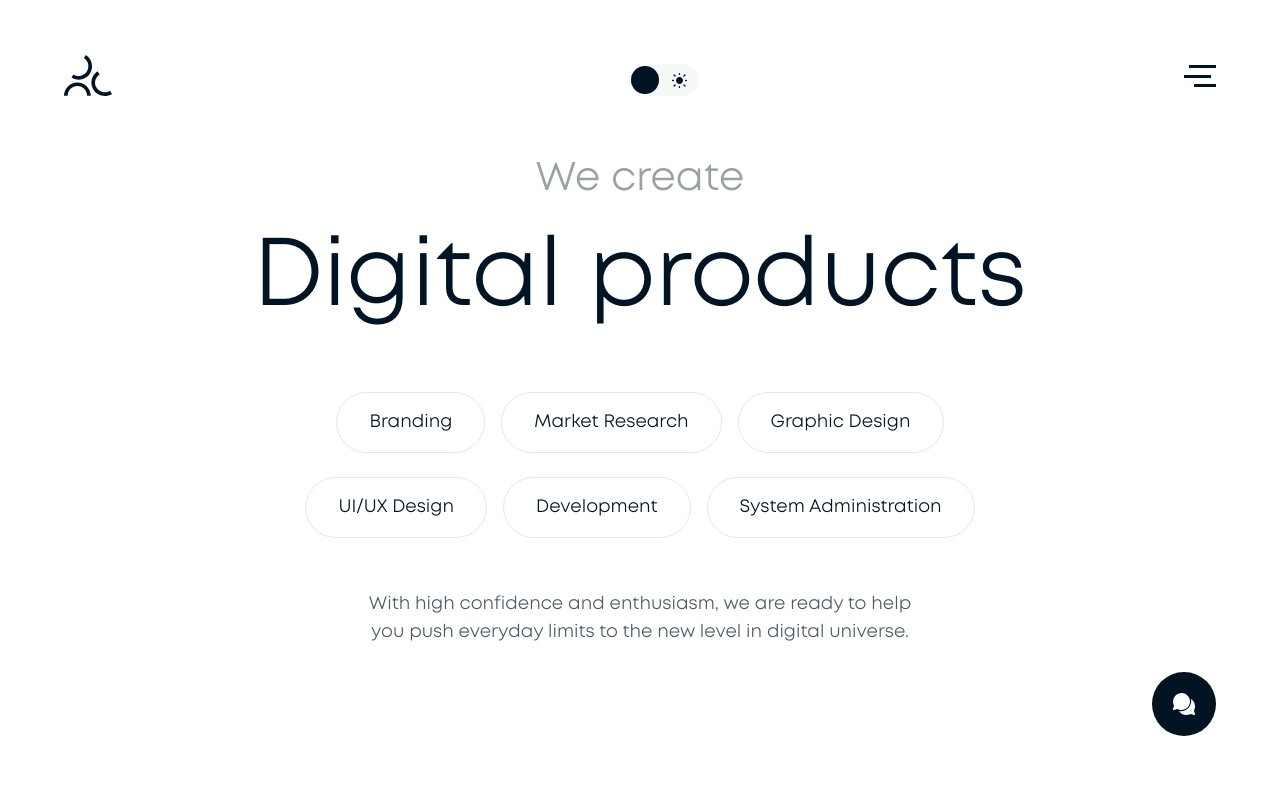
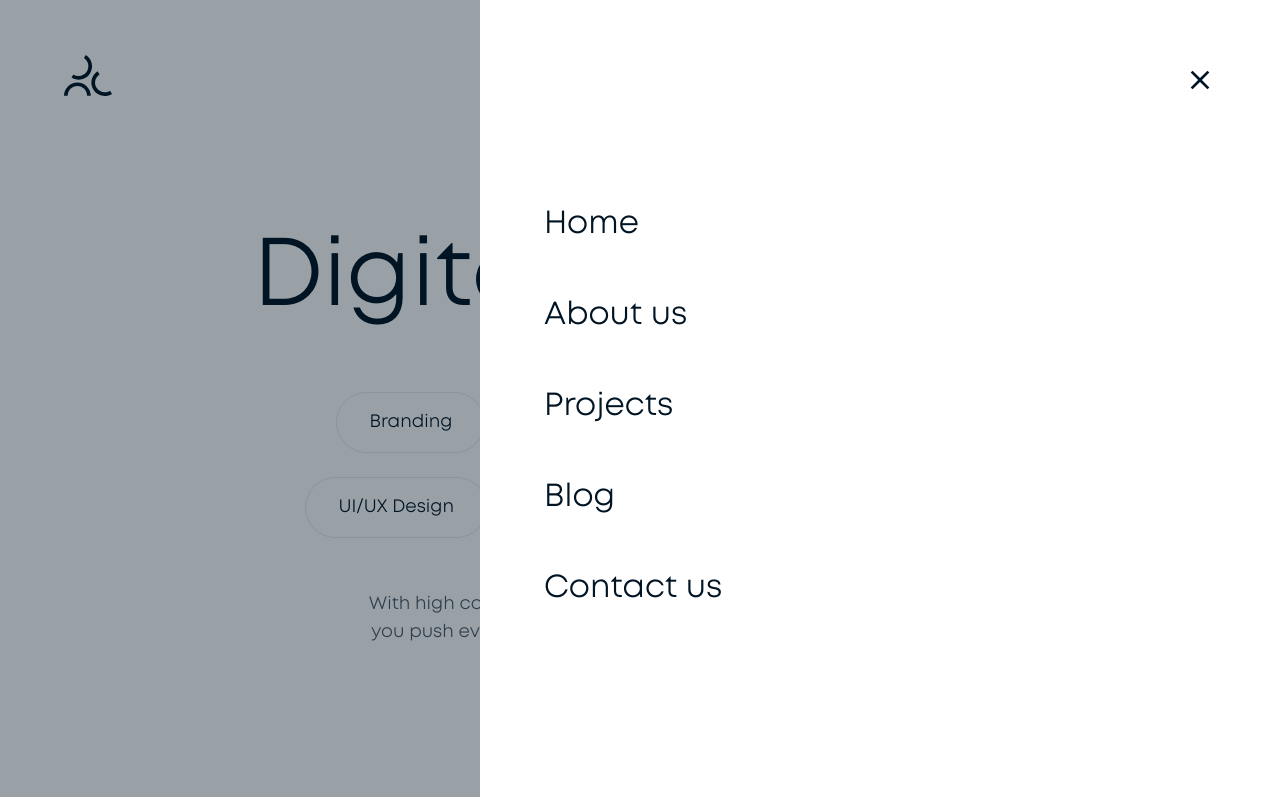
Before and after one commit to altersoft-digital/ascended, a plain HTML site: page index.html in a window 1280 px wide. Shown: the top 797 px of the page. Drawn offline with Linux system fonts and the light colour scheme.

Commit message:
age dzmao

```diff
--- a/assets/css/popup.css
+++ b/assets/css/popup.css
@@ -8,12 +8,12 @@
     right: 0;
     background: rgba(0, 20, 35, 0.4);
     z-index: 2000;
-    display: none;
+    display: grid;
     justify-content: center;
     align-content: center;
 }
 
-.popup {
+.popup-beta-version {
     display: none;
     background-color: var(--white);
     padding: 52px 64px;
@@ -66,3 +66,74 @@
 .show-popup {
     display: grid;
 }
+
+
+/* MENU */
+
+.popup-menu {
+    background-color: var(--white);
+    padding: 64px;
+    position: fixed;
+    right: 0;
+    top: 0;
+    bottom: 0;
+    width: 800px;
+}
+
+.popup-menu-header {
+    display: grid;
+    justify-items: end;
+}
+
+.popup-menu-nav {
+    width: 100%;
+    margin-top: 76px;
+}
+
+.popup-menu-nav ul li a {
+    display: grid;
+    grid-auto-flow: column;
+    align-items: center;
+    padding: 24px 0;
+    border-top: 1px solid rgba(0, 20, 35, 0);
+    border-bottom: 1px solid rgba(0, 20, 35, 0);
+    transition: 0.2s ease-in-out;
+}
+
+.popup-menu-nav ul li a span {
+    font-family: 'Mont';
+    font-style: normal;
+    font-weight: 500;
+    font-size: 32px;
+    color: var(--main-black);
+}
+
+.popup-menu-nav ul li a img {
+    justify-self: end;
+    display: none;
+    animation-name: menuArrowAnimate;
+    animation-duration: 0.2s;
+    animation-timing-function: ease-in-out;
+}
+
+.popup-menu-nav ul li a:hover {
+    border-top-width: 1px;
+    border-top-style: solid;
+    /* rgba(0, 20, 35, 0.1) */
+    border-image: linear-gradient(to right, red 20%, orange 20% 40%, yellow 40% 60%, green 60% 80%, blue 80%);
+}
+
+.popup-menu-nav ul li a:hover>img {
+    display: block;
+}
+
+@keyframes menuArrowAnimate {
+    0% {
+        transform: translateX(-20px);
+        opacity: 0;
+    }
+    100% {
+        transform: translateX(0);
+        opacity: 1;
+    }
+}
--- a/assets/css/styles.css
+++ b/assets/css/styles.css
@@ -68,6 +68,7 @@ body {
     overflow-x: hidden;
     margin: auto;
     scroll-behavior: smooth;
+    overflow-y: hidden;
 }
 
 .container {
--- a/assets/js/popup.js
+++ b/assets/js/popup.js
@@ -4,8 +4,37 @@ function openpopup(popup) {
     document.querySelector('body').style.overflowY = 'hidden';
 }
 
+let pop = document.querySelectorAll(".popup");
+
 function closepopup(popup) {
-    document.querySelector('.popup-overlay').classList.remove('show-popup');
-    document.querySelector(popup).classList.remove('show-popup');
-    document.querySelector('body').style.overflowY = 'auto';
+    if (popup == 'all') {
+        pop.forEach(pop => {
+            pop.classList.remove('show-popup');
+        })
+        document.querySelector('body').style.overflowY = 'auto';
+        document.querySelector('.popup-overlay').classList.remove('show-popup');
+    } else {
+        document.querySelector('.popup-overlay').classList.remove('show-popup');
+        document.querySelector(popup).classList.remove('show-popup');
+        document.querySelector('body').style.overflowY = 'auto';
+    }
 }
+
+
+pop.forEach(pop => {
+    pop.addEventListener("click", function(e) {
+        e = window.event || e;
+        if (this === e.target) {
+            e.stopPropagation();
+        }
+    });
+    child = pop.childNodes;
+    child.forEach(child => {
+        child.addEventListener("click", function(e) {
+            e = window.event || e;
+            if (this === e.target) {
+                e.stopPropagation();
+            }
+        });
+    })
+})
--- a/index.html
+++ b/index.html
@@ -355,7 +355,7 @@
         </div>
     </footer>
 
-    <div class="popup-overlay">
+    <div class="popup-overlay" onclick="closepopup('all')">
         <div class="popup popup-beta-version">
             <div class="popup-header">
                 <h3>Hi there 👋</h3>
@@ -396,6 +396,50 @@
                 </a>
             </div>
         </div>
+
+        <div class="popup popup-menu">
+            <div class="popup-menu-header">
+                <button onclick="closepopup('.popup-menu')" class="btn">
+                    <svg width="32" height="32" viewBox="0 0 32 32" fill="none" xmlns="http://www.w3.org/2000/svg">
+                        <path d="M23.4527 6.66666L15.9993 14.12L8.54602 6.66666L6.66602 8.54666L14.1193 16L6.66602 23.4533L8.54602 25.3333L15.9993 17.88L23.4527 25.3333L25.3327 23.4533L17.8793 16L25.3327 8.54666L23.4527 6.66666Z" fill="#001423"/>
+                        </svg>
+                </button>
+            </div>
+            <nav class="popup-menu-nav">
+                <ul>
+                    <li>
+                        <a href="#">
+                            <span>Home</span>
+                            <img src="./assets/img/arrow_right.svg" alt="Home">
+                        </a>
+                    </li>
+                    <li>
+                        <a href="#">
+                            <span>About us</span>
+                            <img src="./assets/img/arrow_right.svg" alt="Home">
+                        </a>
+                    </li>
+                    <li>
+                        <a href="#">
+                            <span>Projects</span>
+                            <img src="./assets/img/arrow_right.svg" alt="Home">
+                        </a>
+                    </li>
+                    <li>
+                        <a href="#">
+                            <span>Blog</span>
+                            <img src="./assets/img/arrow_right.svg" alt="Home">
+                        </a>
+                    </li>
+                    <li>
+                        <a href="#">
+                            <span>Contact us</span>
+                            <img src="./assets/img/arrow_right.svg" alt="Home">
+                        </a>
+                    </li>
+                </ul>
+            </nav>
+        </div>
     </div>
 
     <script src="./assets/js/cursor.js"></script>
```
Also changed, not shown: assets/img/arrow_right.svg (added).
